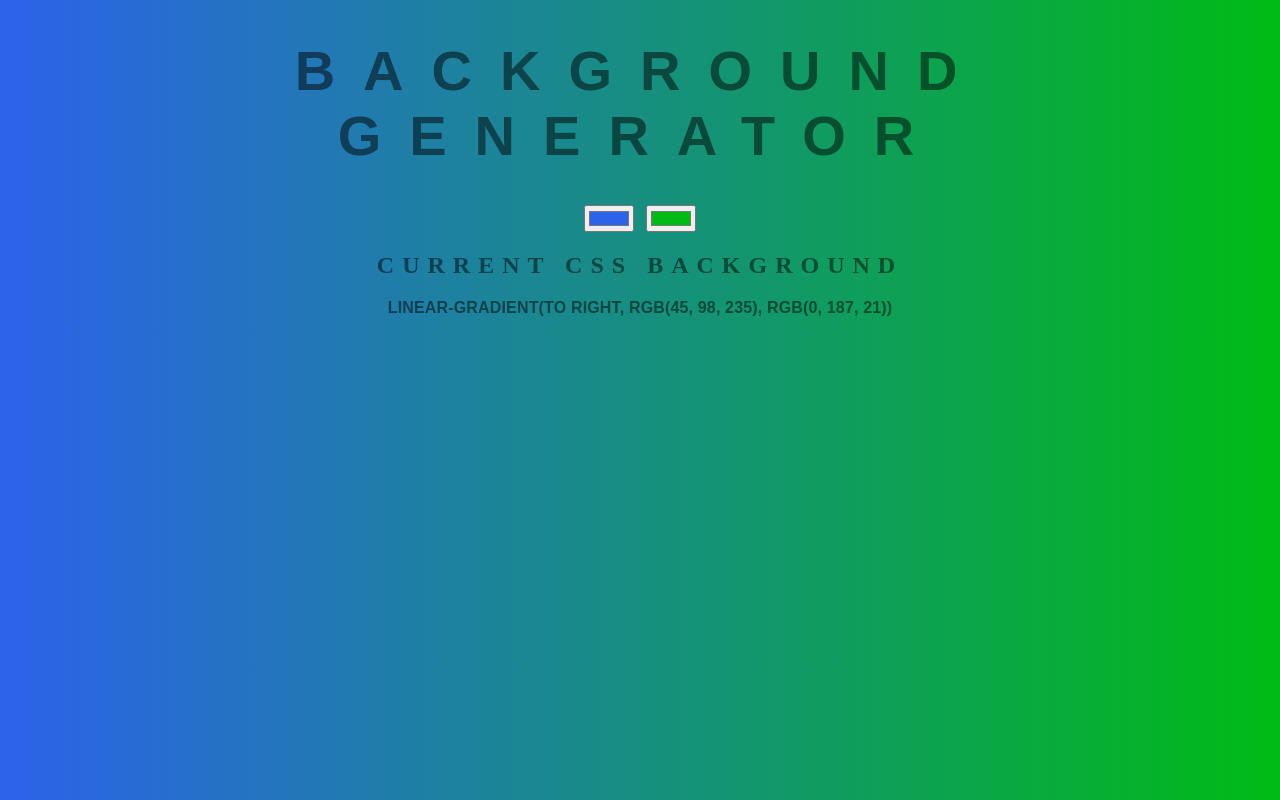
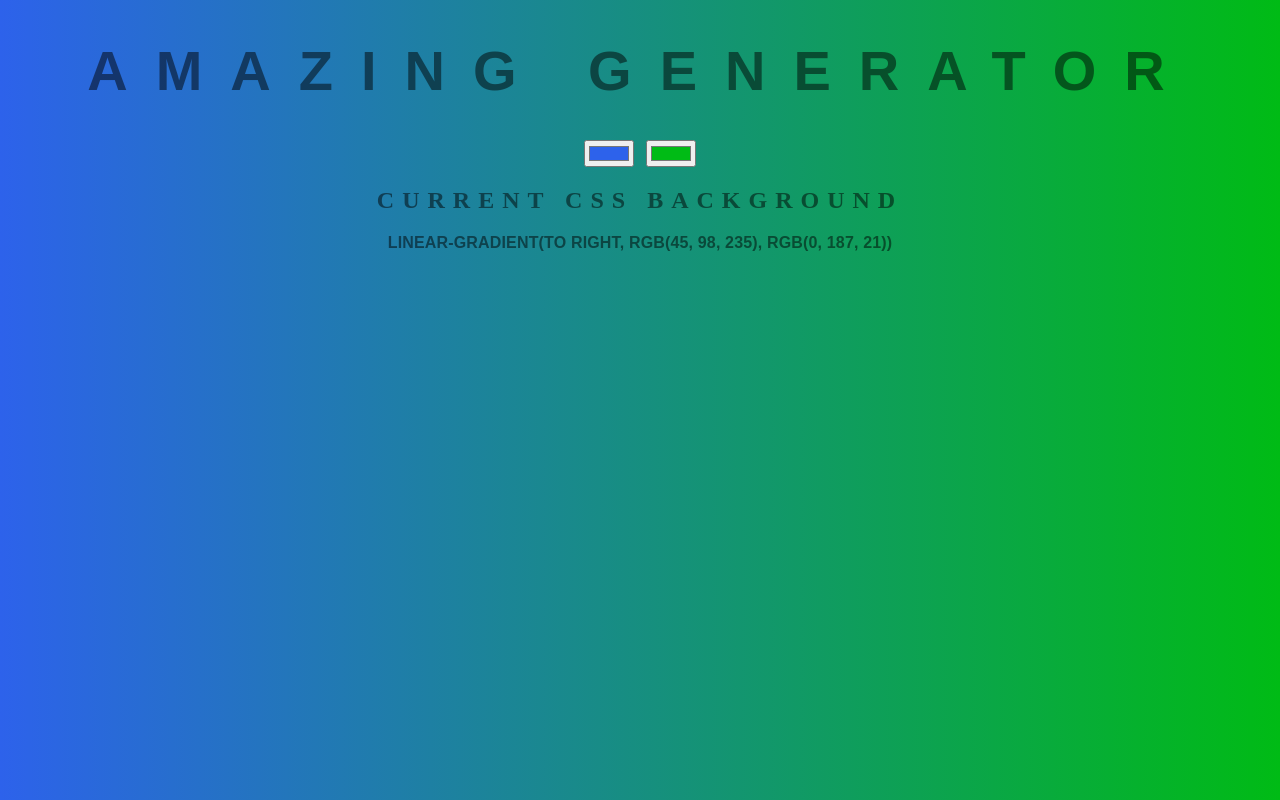
Before and after one commit to parham12/bg-generator, a plain HTML site: page index.html in a window 1280 px wide. Drawn offline with Linux system fonts and the light colour scheme.

Commit message:
branch alpha

```diff
--- a/index.html
+++ b/index.html
@@ -1,12 +1,12 @@
 <!DOCTYPE html>
 <html>
 <head>
-    <title>Amazing Background</title>
+    <title>Gradiant Background</title>
     <link rel="stylesheet" type="text/css" href="style.css">
 </head>
 
 <body id="gradient">
-    <h1>Background Generator</h1>
+    <h1>Amazing Generator</h1>
     <input class="color1" type="color" name="color1" value="#00ff00">
     <input class="color2" type="color" name="color2" value="#ff0000">
 
```
